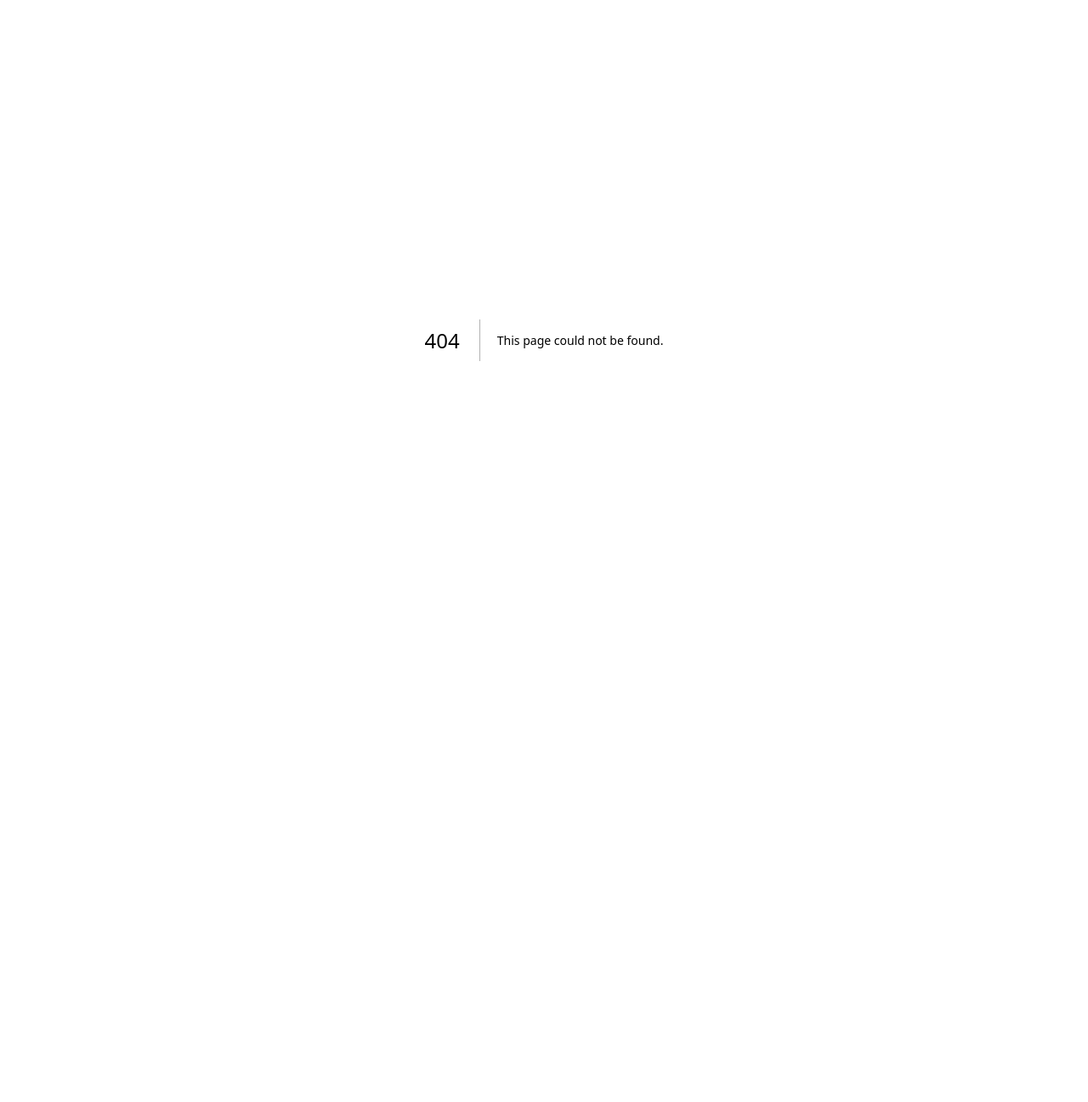
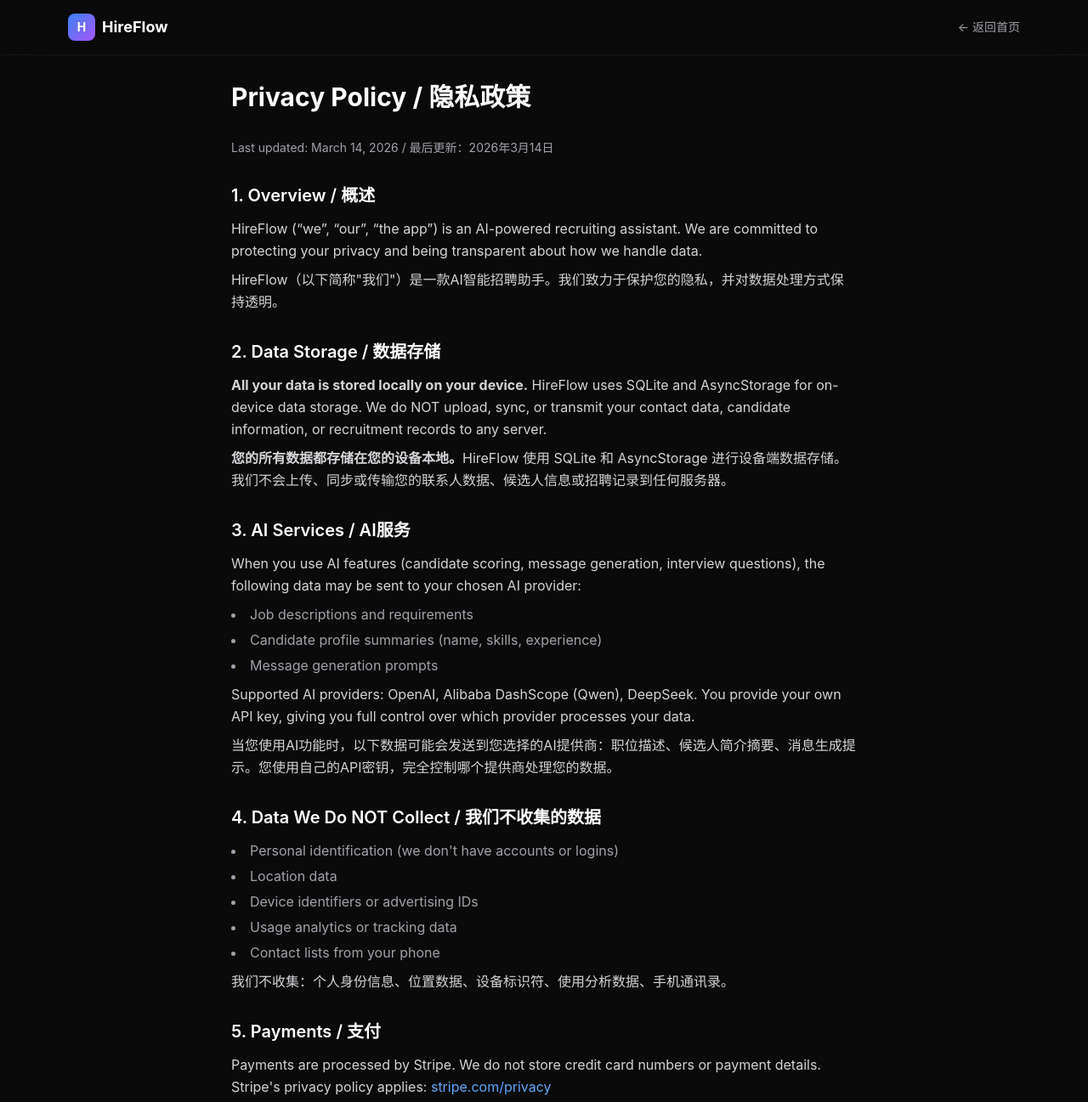
Before and after one commit to lalalic/hireflow-landing, a Next.js app: page /privacy in a window 1280 px wide. Before the commit this address had no page. Shown: the top 1297 px of the page at 85% size. Before the commit the page ends 800 px from the top, so only its background shows below. Built offline with nearby package versions, Linux system fonts and the light colour scheme.

Commit message:
feat: privacy policy page (bilingual) + sitemap update

```diff
--- /dev/null
+++ b/src/app/privacy/page.tsx
@@ -0,0 +1,107 @@
+import Link from 'next/link';
+
+export default function PrivacyPage() {
+  return (
+    <main className="min-h-screen bg-[#0a0a0a] text-white">
+      {/* Nav */}
+      <nav className="fixed top-0 w-full z-50 bg-[#0a0a0a]/80 backdrop-blur-xl border-b border-white/5">
+        <div className="max-w-6xl mx-auto px-4 h-16 flex items-center justify-between">
+          <Link href="/" className="flex items-center gap-2">
+            <div className="w-8 h-8 rounded-lg bg-gradient-to-br from-blue-500 to-purple-500 flex items-center justify-center text-sm font-bold">H</div>
+            <span className="font-bold text-lg">HireFlow</span>
+          </Link>
+          <Link href="/" className="text-sm text-zinc-400 hover:text-white transition">
+            ← 返回首页
+          </Link>
+        </div>
+      </nav>
+
+      <div className="pt-24 pb-20 px-4 max-w-3xl mx-auto">
+        <h1 className="text-3xl font-bold mb-8">Privacy Policy / 隐私政策</h1>
+        <p className="text-zinc-400 text-sm mb-8">Last updated: March 14, 2026 / 最后更新：2026年3月14日</p>
+
+        <div className="space-y-8 text-zinc-300 leading-relaxed">
+          <section>
+            <h2 className="text-xl font-semibold text-white mb-3">1. Overview / 概述</h2>
+            <p>HireFlow (&ldquo;we&rdquo;, &ldquo;our&rdquo;, &ldquo;the app&rdquo;) is an AI-powered recruiting assistant. We are committed to protecting your privacy and being transparent about how we handle data.</p>
+            <p className="mt-2">HireFlow（以下简称"我们"）是一款AI智能招聘助手。我们致力于保护您的隐私，并对数据处理方式保持透明。</p>
+          </section>
+
+          <section>
+            <h2 className="text-xl font-semibold text-white mb-3">2. Data Storage / 数据存储</h2>
+            <p><strong>All your data is stored locally on your device.</strong> HireFlow uses SQLite and AsyncStorage for on-device data storage. We do NOT upload, sync, or transmit your contact data, candidate information, or recruitment records to any server.</p>
+            <p className="mt-2"><strong>您的所有数据都存储在您的设备本地。</strong>HireFlow 使用 SQLite 和 AsyncStorage 进行设备端数据存储。我们不会上传、同步或传输您的联系人数据、候选人信息或招聘记录到任何服务器。</p>
+          </section>
+
+          <section>
+            <h2 className="text-xl font-semibold text-white mb-3">3. AI Services / AI服务</h2>
+            <p>When you use AI features (candidate scoring, message generation, interview questions), the following data may be sent to your chosen AI provider:</p>
+            <ul className="list-disc list-inside mt-2 space-y-1 text-zinc-400">
+              <li>Job descriptions and requirements</li>
+              <li>Candidate profile summaries (name, skills, experience)</li>
+              <li>Message generation prompts</li>
+            </ul>
+            <p className="mt-2">Supported AI providers: OpenAI, Alibaba DashScope (Qwen), DeepSeek. You provide your own API key, giving you full control over which provider processes your data.</p>
+            <p className="mt-2">当您使用AI功能时，以下数据可能会发送到您选择的AI提供商：职位描述、候选人简介摘要、消息生成提示。您使用自己的API密钥，完全控制哪个提供商处理您的数据。</p>
+          </section>
+
+          <section>
+            <h2 className="text-xl font-semibold text-white mb-3">4. Data We Do NOT Collect / 我们不收集的数据</h2>
+            <ul className="list-disc list-inside space-y-1 text-zinc-400">
+              <li>Personal identification (we don&apos;t have accounts or logins)</li>
+              <li>Location data</li>
+              <li>Device identifiers or advertising IDs</li>
+              <li>Usage analytics or tracking data</li>
+              <li>Contact lists from your phone</li>
+            </ul>
+            <p className="mt-2">我们不收集：个人身份信息、位置数据、设备标识符、使用分析数据、手机通讯录。</p>
+          </section>
+
+          <section>
+            <h2 className="text-xl font-semibold text-white mb-3">5. Payments / 支付</h2>
+            <p>Payments are processed by Stripe. We do not store credit card numbers or payment details. Stripe&apos;s privacy policy applies: <a href="https://stripe.com/privacy" className="text-blue-400 hover:underline" target="_blank">stripe.com/privacy</a></p>
+            <p className="mt-2">支付由 Stripe 处理。我们不存储信用卡号或支付详情。</p>
+          </section>
+
+          <section>
+            <h2 className="text-xl font-semibold text-white mb-3">6. Third-Party Services / 第三方服务</h2>
+            <ul className="list-disc list-inside space-y-1 text-zinc-400">
+              <li><strong>OpenAI</strong> — AI text generation (<a href="https://openai.com/privacy" className="text-blue-400 hover:underline" target="_blank">privacy policy</a>)</li>
+              <li><strong>Alibaba DashScope</strong> — AI text generation (Qwen)</li>
+              <li><strong>DeepSeek</strong> — AI text generation</li>
+              <li><strong>Stripe</strong> — Payment processing</li>
+            </ul>
+          </section>
+
+          <section>
+            <h2 className="text-xl font-semibold text-white mb-3">7. Data Deletion / 数据删除</h2>
+            <p>Since all data is stored locally on your device, you can delete all data at any time by uninstalling the app or clearing app data in your device settings.</p>
+            <p className="mt-2">由于所有数据都存储在您的设备本地，您可以随时通过卸载应用或清除应用数据来删除所有数据。</p>
+          </section>
+
+          <section>
+            <h2 className="text-xl font-semibold text-white mb-3">8. Children / 儿童隐私</h2>
+            <p>HireFlow is not intended for users under 17 years of age. We do not knowingly collect data from children.</p>
+            <p className="mt-2">HireFlow 不面向17岁以下用户。我们不会故意收集儿童数据。</p>
+          </section>
+
+          <section>
+            <h2 className="text-xl font-semibold text-white mb-3">9. Contact / 联系方式</h2>
+            <p>If you have questions about this privacy policy, contact us at: <a href="mailto:lalalic@139.com" className="text-blue-400 hover:underline">lalalic@139.com</a></p>
+            <p className="mt-2">如有隐私政策相关问题，请联系：<a href="mailto:lalalic@139.com" className="text-blue-400 hover:underline">lalalic@139.com</a></p>
+          </section>
+
+          <section>
+            <h2 className="text-xl font-semibold text-white mb-3">10. Changes / 变更</h2>
+            <p>We may update this privacy policy from time to time. Changes will be posted on this page with an updated date.</p>
+            <p className="mt-2">我们可能会不时更新此隐私政策。变更将在此页面发布并更新日期。</p>
+          </section>
+        </div>
+      </div>
+
+      <footer className="py-8 px-4 border-t border-white/5 text-center text-zinc-500 text-sm">
+        <p>© 2026 HireFlow · <Link href="/" className="hover:text-white transition">首页</Link></p>
+      </footer>
+    </main>
+  );
+}
```
